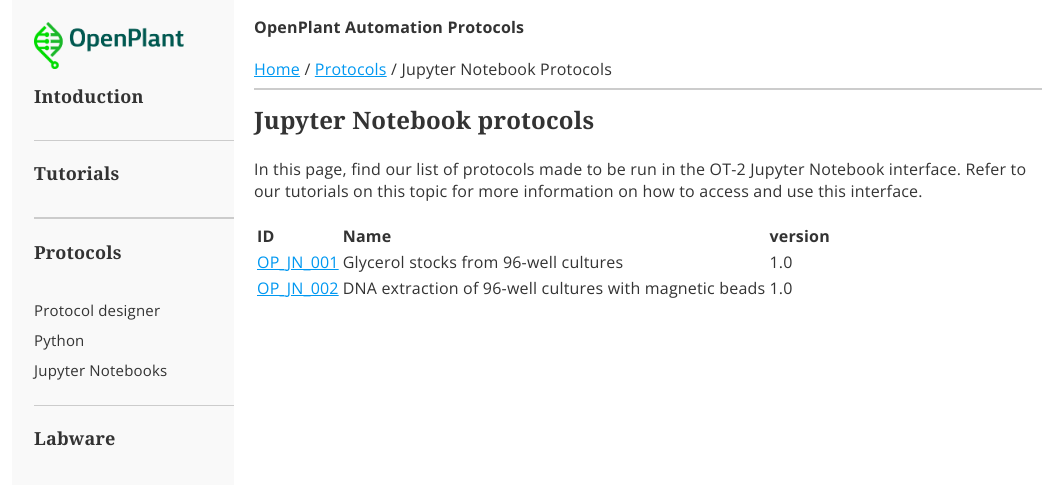
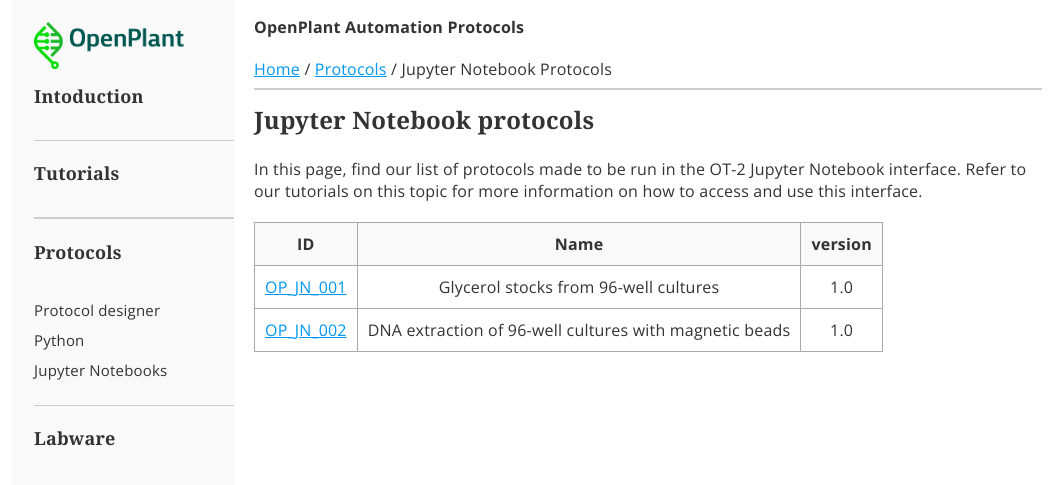
Before and after one commit to openplant/openplant_automation_protocols, a Jekyll site: the page built from Protocols/Jupyter/index.html, in a window 1280 px wide. Shown: the top 485 px of the page, without its empty margins (102-1159 px from the left). Built offline with Jekyll 4.4.1, drawn with Linux system fonts in a browser that asks for light colours.

Commit message:
table styling and miniprep protocol

```diff
--- a/stylesheets/style.css
+++ b/stylesheets/style.css
@@ -53,6 +53,22 @@ a {
 
 a:hover {
     text-decoration: underline;
+}
+
+table {
+    border-collapse: collapse;
+    text-align: center;
+}
+
+th {
+    background-color: #f9f9f9;
+    border: 1px solid #aaa;
+    padding: 10px;
+}
+
+td {
+    border: 1px solid #aaa;
+    padding: 10px;
 }
 
 .navbar {
```
